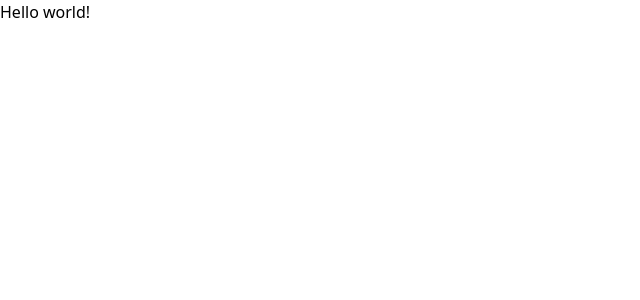
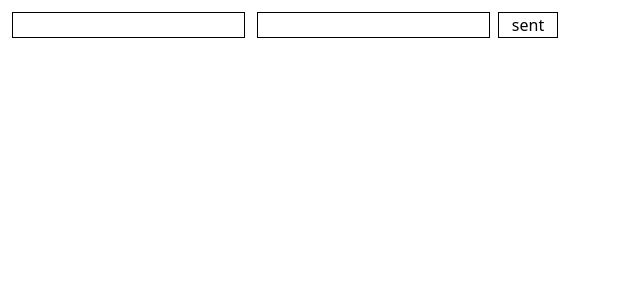
Before and after one commit to aleks1303/dec-2025_react_lessons, a React (Vite) app: page / in a window 1280 px wide. Shown: the top 300 px of the page, without its empty margins (0-640 px from the left). Built offline with nearby package versions, Linux system fonts and the light colour scheme.

Commit message:
lesson5-forms

```diff
--- a/src/App.tsx
+++ b/src/App.tsx
@@ -1,9 +1,10 @@
+import FormComponent from "./components/FormComponent.tsx";
 
 
 const App = () => {
     return (
         <div>
-        Hello world!
+       <FormComponent/>
         </div>
     );
 };
--- /dev/null
+++ b/src/components/FormComponent.tsx
@@ -0,0 +1,28 @@
+import {useState} from "react";
+
+
+interface IPropForm {
+    username:string,
+    password: string
+}
+
+const FormComponent = () => {
+    const [FormState, setFormState] = useState<IPropForm>({
+        username:'',
+        password:''
+    })
+
+
+
+    return (
+        <div>
+            <form>
+                <input className={'border-1 m-3'} type="text" name="username"/>
+                <input className={'border-1'}  type="text" name="password"/>
+                <button className={'border-1 m-2 w-15'}>sent</button>
+            </form>
+        </div>
+    );
+};
+
+export default FormComponent;
```
